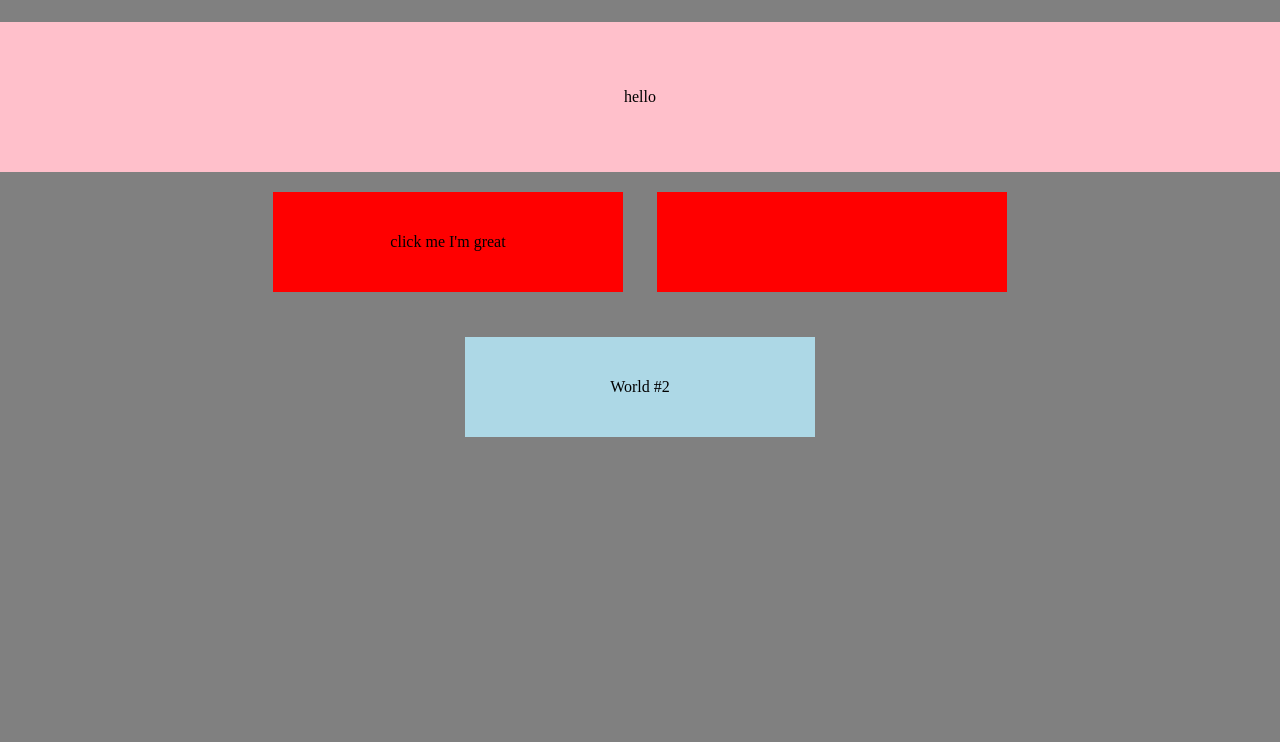
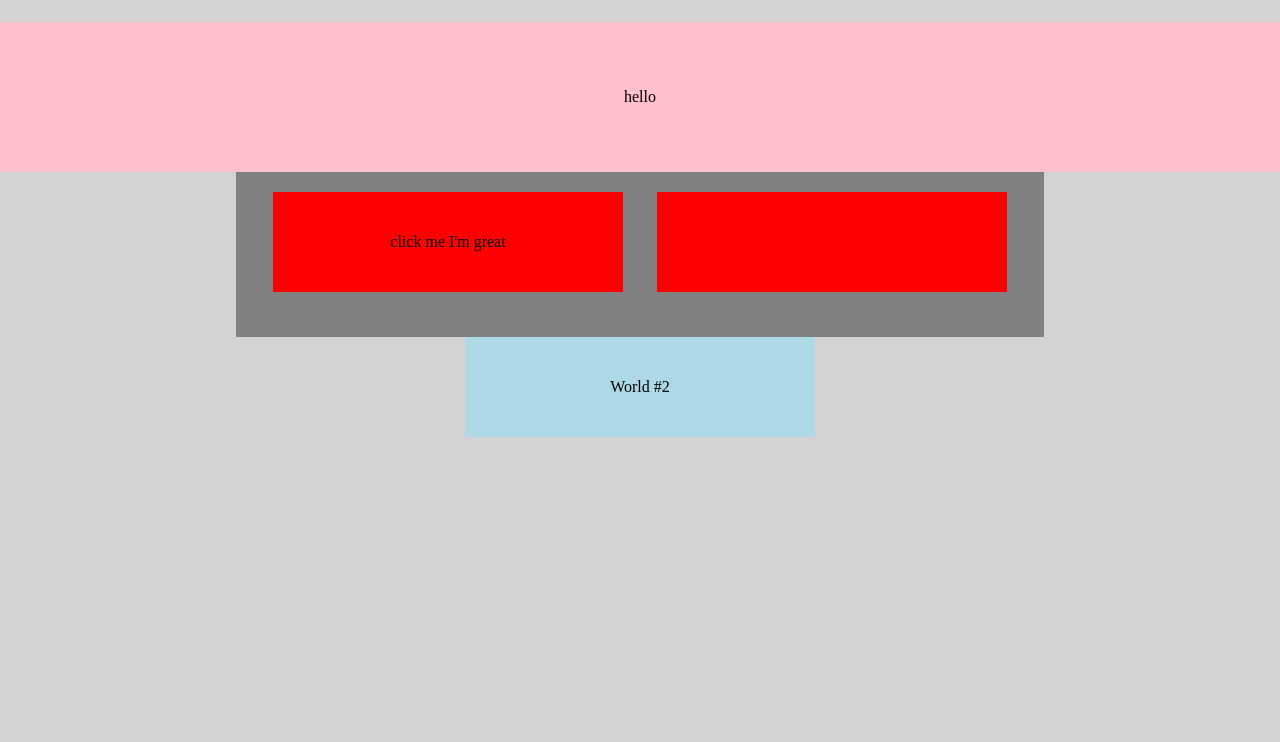
Before and after one commit to adambenaim/lab_3, a plain HTML site: page lab_3_bad_css.html in a window 1280 px wide. Shown: the part 58-800 px from the top of the page. Drawn offline with Linux system fonts and the light colour scheme.

Commit message:
finished lab 3

```diff
--- a/lab_3_badcss.html
+++ b/lab_3_bad_css.html
@@ -10,7 +10,7 @@
             height: auto;
         }
         body {
-            background-color: gray;
+            background-color: #D3D3D3;
         }
         div {
             width: 100%;
@@ -19,7 +19,7 @@
             flex-direction: column;
         }
         /* newsline {
-            font-size: 42px;
+            font-size: 40px;
             font-style: bold;
             font-weight: 400;
         } */
```
